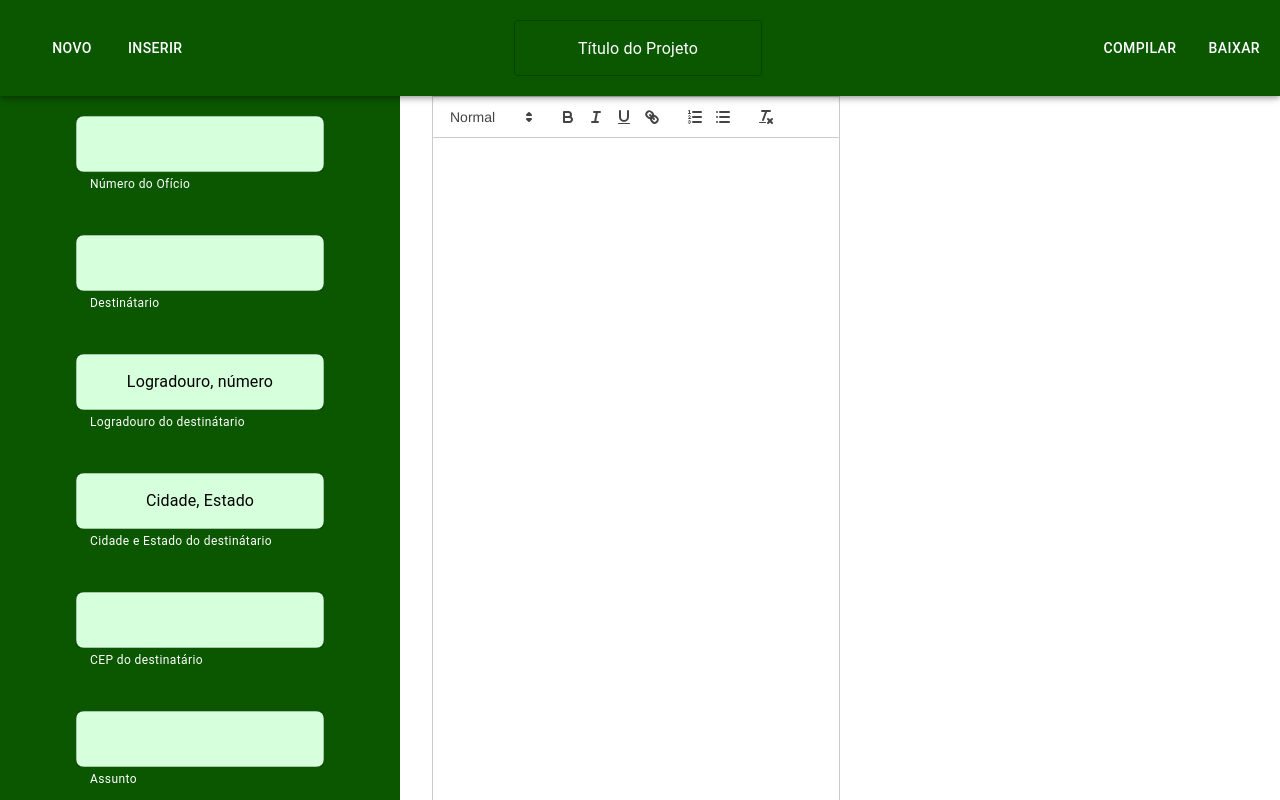
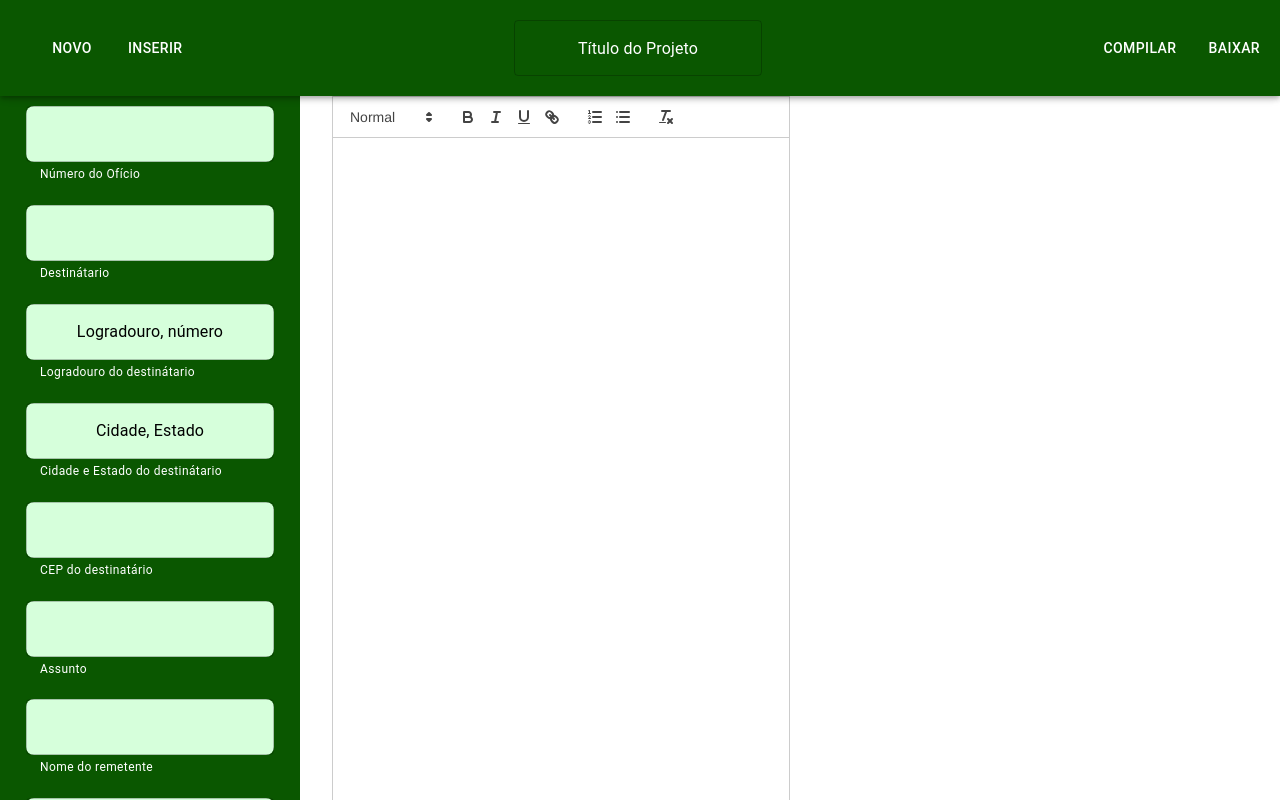
Before and after one commit to andretokumoto/TCC-FE, a React (Create React App) app in the folder my-app/: page / in a window 1280 px wide. Built offline with nearby package versions, Linux system fonts and the light colour scheme.

Commit message:
mudanças de css

```diff
--- a/my-app/src/components/editor/editor.css
+++ b/my-app/src/components/editor/editor.css
@@ -4,7 +4,7 @@
     align-items: flex-start;
     height: calc(100vh - 64px); /* Altura total da tela menos a altura da barra superior */
     margin-top: 64px; /* Altura da barra superior para alinhar corretamente */
-    margin-left: 400px; /* Largura da barra lateral */
+    margin-left: 300px; /* Largura da barra lateral */
     padding: 1rem;
   }
 
--- a/my-app/src/components/menu_lateral/sideBar.css
+++ b/my-app/src/components/menu_lateral/sideBar.css
@@ -21,9 +21,9 @@
     flex-direction: column; /* Coloca os elementos em uma coluna */
     align-items: center; /* Centraliza horizontalmente */
     justify-content: center; /* Centraliza verticalmente */
-    padding: 20px; /* Adicionar espaçamento ao redor do conteúdo */
+    padding: 10px; /* Adicionar espaçamento ao redor do conteúdo */
     margin-top: 64px;
-
+   width: 10;
   }
 
   .camposInferiores {
@@ -31,6 +31,6 @@
     flex-direction: column; /* Coloca os elementos em uma coluna */
     align-items: center !important; /* Centraliza horizontalmente */
     justify-content: center; /* Centraliza verticalmente */
-    padding: 20px; /* Adicionar espaçamento ao redor do conteúdo */
+    padding: 10px; /* Adicionar espaçamento ao redor do conteúdo */
 
   }
--- a/my-app/src/components/menu_lateral/sideBar.jsx
+++ b/my-app/src/components/menu_lateral/sideBar.jsx
@@ -69,7 +69,7 @@ export default function SideBar() {
         sx={{
           marginLeft: 0,
           marginTop: 12,
-          width: 400,
+          width: 300,
           height: '100vh',
           borderRadius: 0,
           bgcolor: 'primary.main',
```
